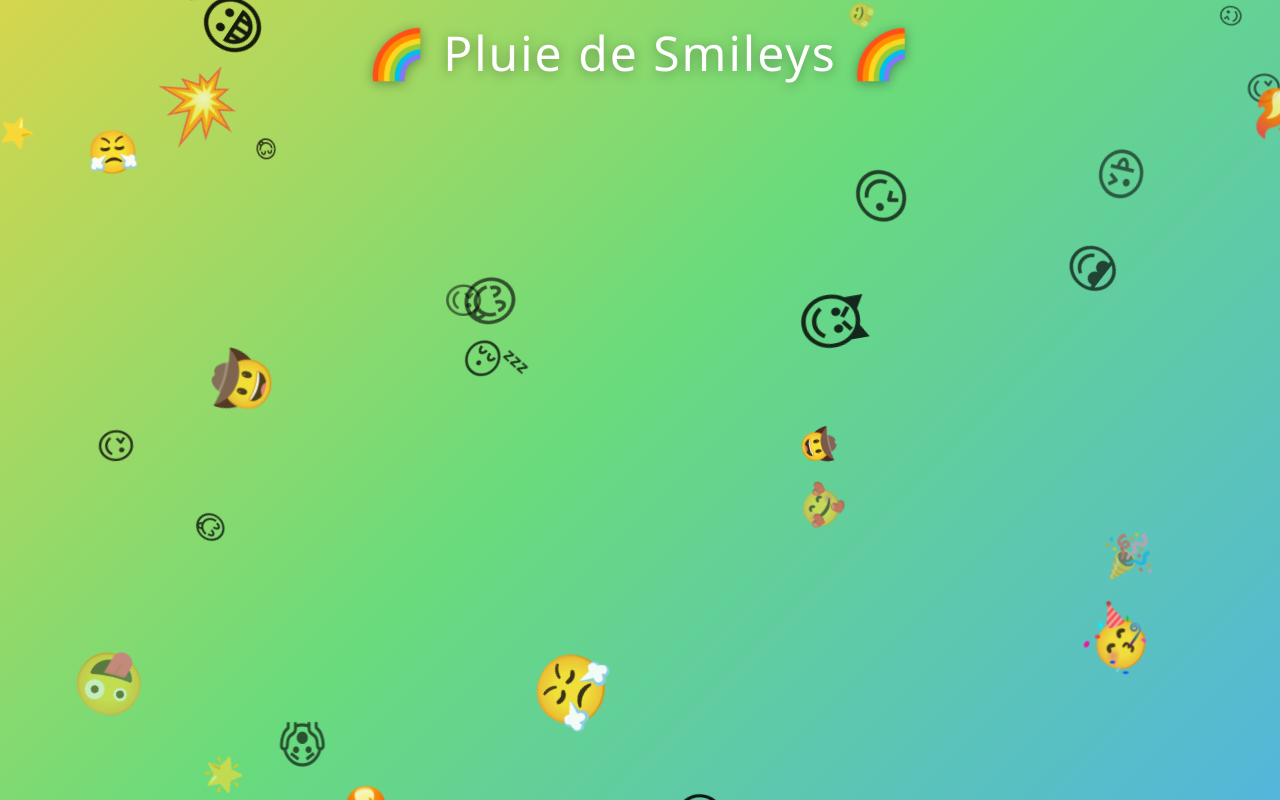
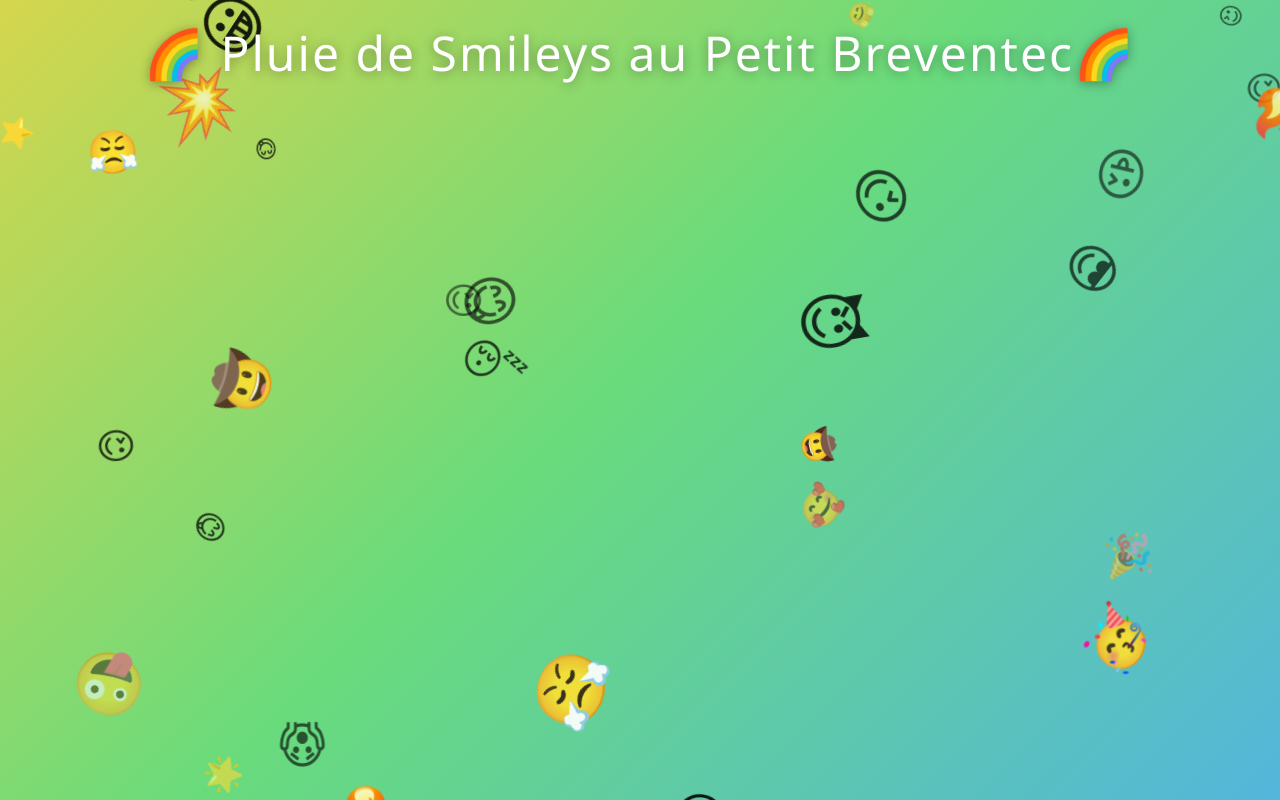
Before and after one commit to mattbzh-ui/TEST, a plain HTML site: page index.html in a window 1280 px wide. Drawn offline with Linux system fonts and the light colour scheme.

Commit message:
Update title in index.html to include "Au peti breventec"

```diff
--- a/index.html
+++ b/index.html
@@ -3,7 +3,7 @@
 <head>
     <meta charset="UTF-8" />
     <meta name="viewport" content="width=device-width, initial-scale=1.0" />
-    <title>Pluie de Smileys 🌈</title>
+    <title>Pluie de Smileys Au petit breventec🌈</title>
     <style>
         /* ----- RESET ----- */
         * {
@@ -80,7 +80,7 @@
 </head>
 <body>
     <div id="container">
-        <div id="title">🌈 Pluie de Smileys 🌈</div>
+        <div id="title">🌈 Pluie de Smileys au Petit Breventec🌈</div>
     </div>
 
     <script>
```
